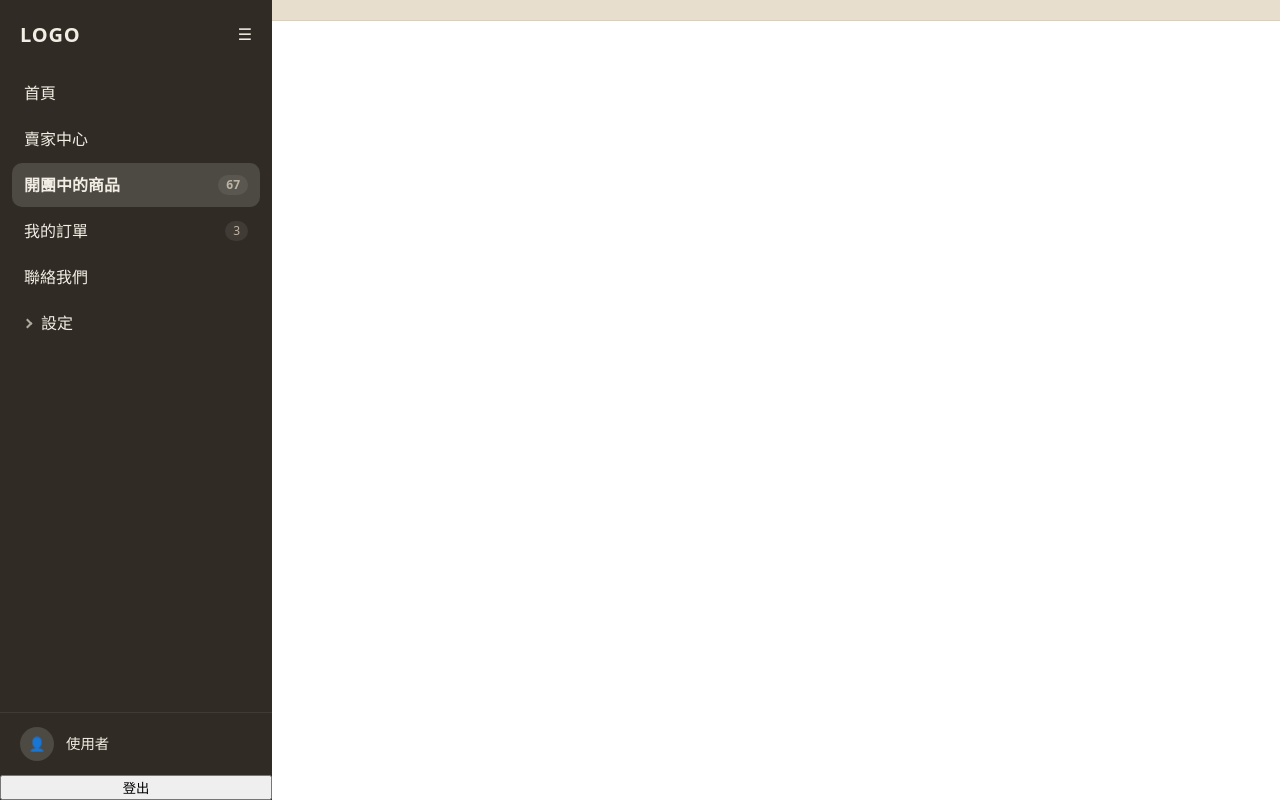
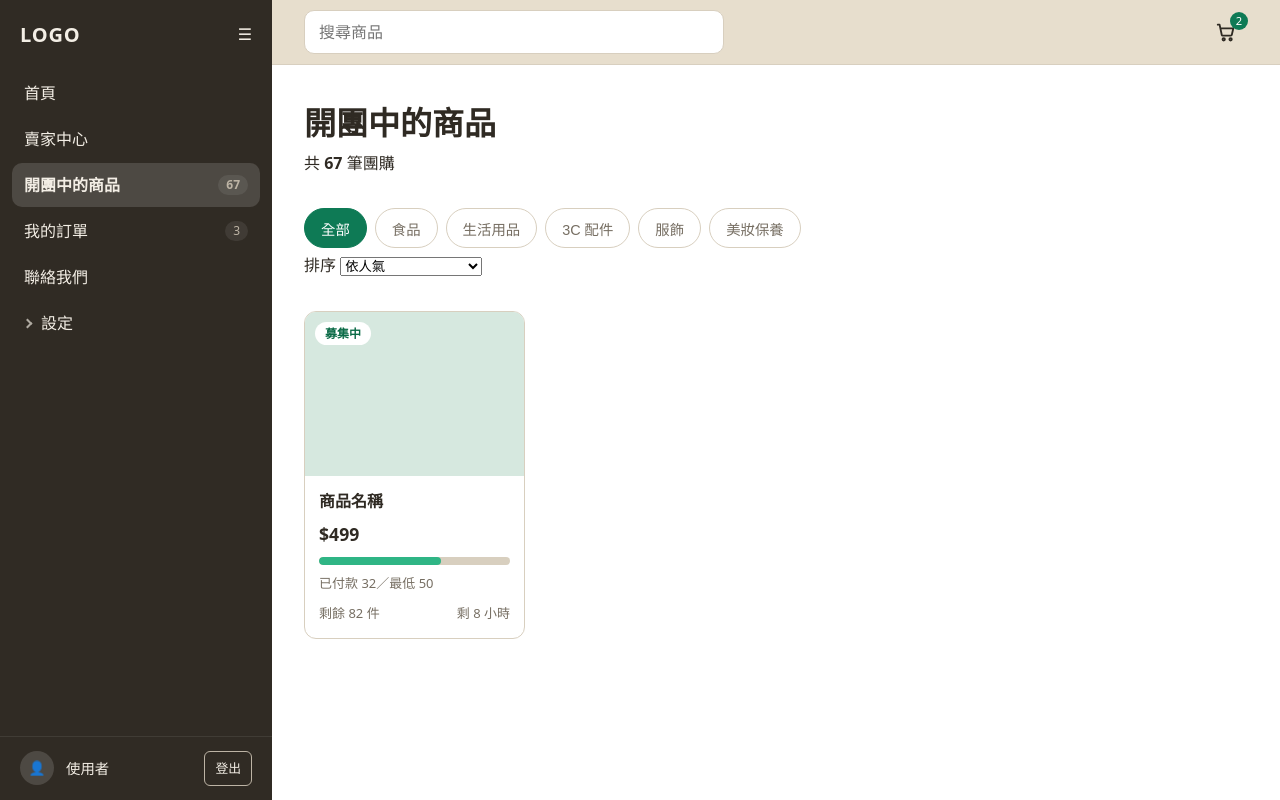
Before and after one commit to Zihnn0505/webui-lab, a plain HTML site: page html/commodity.html in a window 1280 px wide. Drawn offline with Linux system fonts and the light colour scheme.

Commit message:
w05commit1-add commodity.html

```diff
--- a/css/style.css
+++ b/css/style.css
@@ -248,7 +248,8 @@ ul { margin: 0; padding: 0; list-style: none; }
 .status--ok   { color: var(--c-side-ok); }
 
 .sidebar__foot {
-  display: flex;
+  display: grid;
+  grid-template-columns: auto minmax(0, 1fr) auto;
   align-items: center;
   gap: 12px;
   padding: 14px 20px;
@@ -267,6 +268,20 @@ ul { margin: 0; padding: 0; list-style: none; }
 }
 
 .user-name { font-size: 0.9rem; }
+
+.logout-btn {
+  white-space: nowrap;
+  padding: 6px 10px;
+  border: 1px solid var(--c-side-muted);
+  border-radius: 6px;
+  color: var(--c-side-ink);
+  background: transparent;
+  font: inherit;
+  font-size: 0.8rem;
+  cursor: pointer;
+}
+
+.logout-btn:hover { background: var(--c-side-hover); }
 
 .topbar {
   position: sticky;
--- a/html/aside.html
+++ b/html/aside.html
@@ -34,11 +34,10 @@
     <footer class="sidebar__foot">
         <span class="avatar" aria-hidden="true">👤</span>
         <span class="user-name">使用者</span>
+        <button type="button" class="logout-btn" aria-label="登出">
+            <span class="logout-btn__text">登出</span>
+        </button>
     </footer>
-
-    <button type="button" class="logout-btn" aria-label="登出">
-        <span class="logout-btn__text">登出</span>
-    </button>
 </aside>
 
 <div id="setting-modal" class="setting-modal" hidden>
--- a/html/commodity.html
+++ b/html/commodity.html
@@ -22,10 +22,63 @@
                         <path d="M4 7h16M4 12h16M4 17h16"/>
                     </svg>
                 </label>
+
+                <form class="search" role="search" action="#">
+                    <input type="search" name="q" placeholder="搜尋商品" aria-label="搜尋商品">
+                </form>
+                <a class="icon-btn cart" href="#" aria-label="購物車，2件商品">
+                    <svg width="22" height="22" viewBox="0 0 24 24" fill="none" stroke="currentColor" stroke-width="2" stroke-linecap="round" stroke-linejoin="round" aria-hidden="true">
+                        <path d="M3 4h2l2.4 11.2a1 1 0 0 0 1 .8h8.9a1 1 0 0 0 1-.8L20 8H6"/>
+                        <circle cx="9.5" cy="20" r="1.3"/><circle cx="17" cy="20" r="1.3"/>
+                    </svg>
+                    <span class="cart__count">2</span>
+                </a>
             </header>
 
             <main class="content">
-                <!-- 商品內容 -->
+                <div class="page-head">
+                    <h1 class="page-title">開團中的商品</h1>
+                    <p class="result-count" aria-live="polite">共 <strong>67</strong> 筆團購</p>
+                </div>
+                <div class="toolbar">
+                    <nav aria-label="商品分類">
+                        <ul class="chips">
+                            <li><button type="button" class="chip is-active" aria-pressed="true">全部</button></li>
+                            <li><button type="button" class="chip" aria-pressed="false">食品</button></li>
+                            <li><button type="button" class="chip" aria-pressed="false">生活用品</button></li>
+                            <li><button type="button" class="chip" aria-pressed="false">3C 配件</button></li>
+                            <li><button type="button" class="chip" aria-pressed="false">服飾</button></li>
+                            <li><button type="button" class="chip" aria-pressed="false">美妝保養</button></li>
+                        </ul>
+                    </nav>
+                    <div class="sort">
+                        <label for="sort-select">排序</label>
+                        <select id="sort-select" name="sort">
+                            <option value="popular">依人氣</option>
+                            <option value="ending-soon">依即將截止</option>
+                            <option value="progress">依成團進度</option>
+                            <option value="price-asc">依價格（由低到高）</option>
+                            <option value="price-desc">依價格（由高到低）</option>
+                        </select>
+                    </div>
+                </div>
+                <ul class="cards">
+                    <li class="card" data-min="50" data-stock="120" data-paid="32" data-held="6">
+                        <div class="card__media" style="--tone:#D6E8DF">
+                            <span class="pill pill--open">募集中</span>
+                        </div>
+                        <div class="card__body">
+                            <h3 class="card__title"><a class="card__link" href="#">商品名稱</a></h3>
+                            <p class="card__price">$499</p>
+                            <div class="progress" style="--value:64" role="progressbar" aria-label="成團進度" aria-valuenow="64" aria-valuemin="0" aria-valuemax="100"></div>
+                            <p class="card__meta">已付款 32／最低 50</p>
+                            <p class="card__foot">
+                                <span class="card__stock">剩餘 82 件</span>
+                                <span class="countdown" data-end="2026-10-01T20:00:00+08:00">剩 8 小時</span>
+                            </p>
+                        </div>
+                    </li>
+                </ul>
             </main>
         </div>
     </div>
```
Also changed, not shown: docs/w01_02_thought.md (+1 -0 lines), docs/w03_log.md (added, +3 -0 lines), html/order.html (+11 -0 lines).
